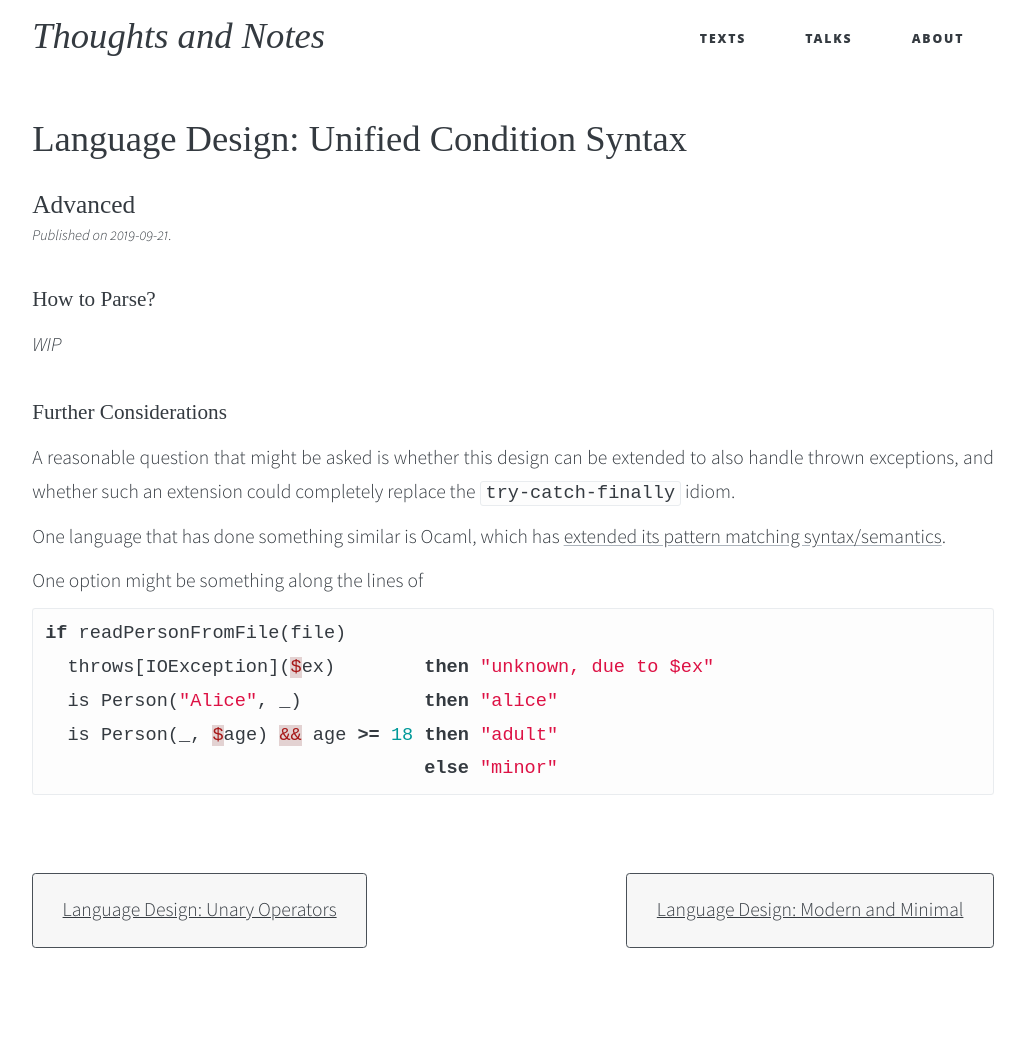
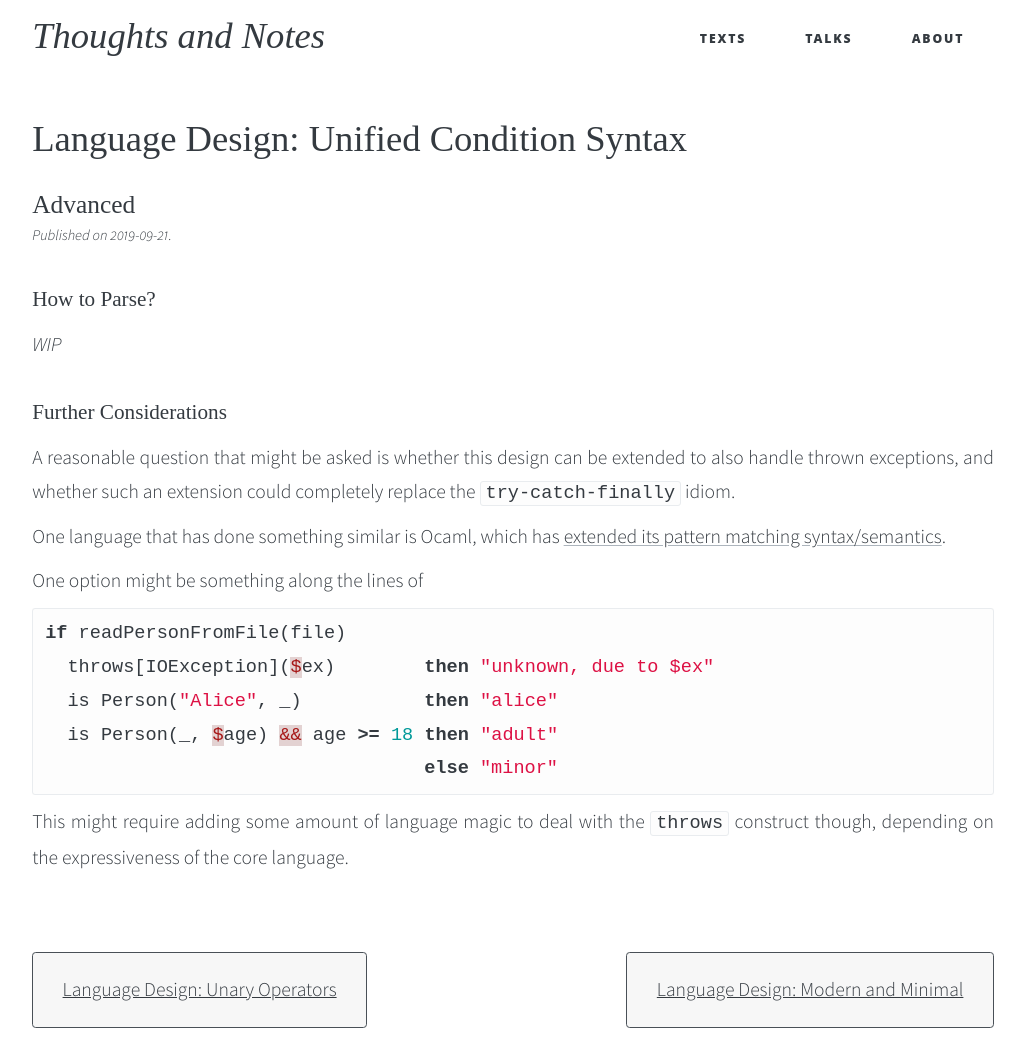
Before and after one commit to soc/soc.me, a Jekyll site: the page built from _languages/unified-condition-syntax-advanced.md, in a window 1280 px wide. Shown: the whole page, without its empty margins (127-1152 px from the left). Built offline with Jekyll 4.4.1, drawn with Linux system fonts in a browser that asks for light colours; some web fonts are replaced; before the commit the page ends 968 px from its top, so only the background shows below that.

Commit message:
Move forgotten sentence from "Unified Condition Syntax" to advanced part

````diff
--- a/_languages/unified-condition-syntax-advanced.md
+++ b/_languages/unified-condition-syntax-advanced.md
@@ -24,3 +24,6 @@ if readPersonFromFile(file)
   is Person(_, $age) && age >= 18 then "adult"
                                   else "minor"
 ```
+
+This might require adding some amount of language magic to deal with the `throws` construct though,
+depending on the expressiveness of the core language.
````
Also changed, not shown: _languages/unified-condition-syntax.md (+0 -3 lines).
